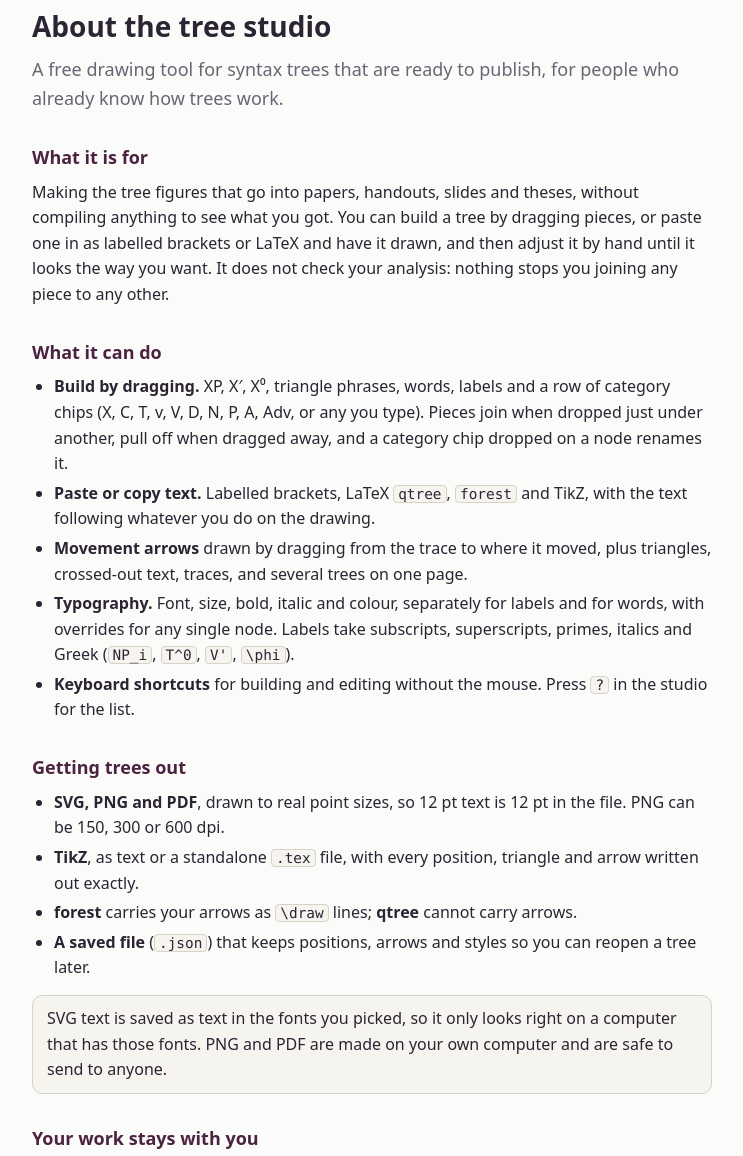
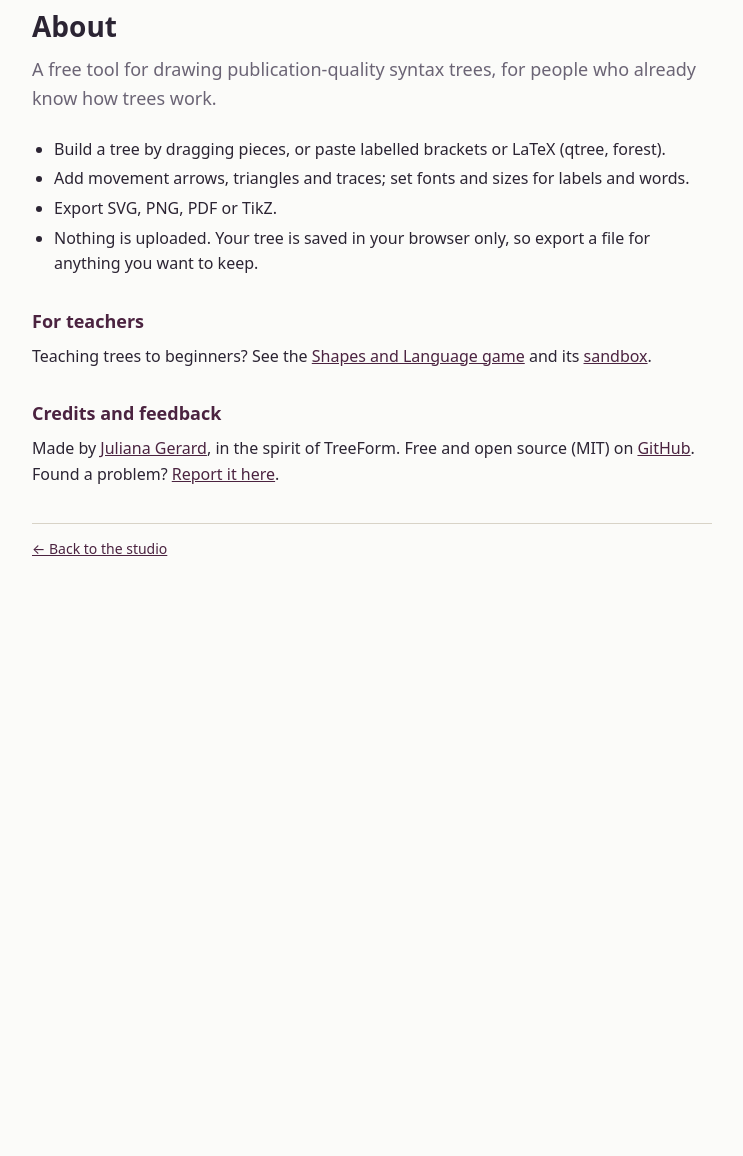
Before and after one commit to jjgerard/trees, a plain HTML site: page about.html in a window 1280 px wide. Shown: the part 76-1232 px from the top of the page, without its empty margins (268-1011 px from the left). After the commit the page ends 800 px from the top, so only its background shows below. Drawn offline with Linux system fonts and the light colour scheme.

Commit message:
About page: much shorter; add credits, a problem-report link, and links to the Shapes game and sandbox for teachers
Co-Authored-By: Claude Sonnet 5.5 <noreply@anthropic.com>
Claude-Session: https://claude.ai/code/session_01C5pFf4V3tVo8LaetQo3xph

```diff
--- a/about.html
+++ b/about.html
@@ -16,48 +16,24 @@
 </header>
 
 <main>
-  <h1>About the tree studio</h1>
-  <p class="lede">A free drawing tool for syntax trees that are ready to publish, for people who already know how trees work.</p>
+  <h1>About</h1>
+  <p class="lede">A free tool for drawing publication-quality syntax trees, for people who already know how trees work.</p>
 
-  <h2>What it is for</h2>
-  <p>Making the tree figures that go into papers, handouts, slides and theses, without compiling anything to see what you got.
-  You can build a tree by dragging pieces, or paste one in as labelled brackets or LaTeX and have it drawn, and then adjust it
-  by hand until it looks the way you want. It does not check your analysis: nothing stops you joining any piece to any other.</p>
-
-  <h2>What it can do</h2>
   <ul>
-    <li><b>Build by dragging.</b> XP, X′, X⁰, triangle phrases, words, labels and a row of category chips (X, C, T, v, V, D, N, P, A, Adv, or any you type).
-    Pieces join when dropped just under another, pull off when dragged away, and a category chip dropped on a node renames it.</li>
-    <li><b>Paste or copy text.</b> Labelled brackets, LaTeX <code>qtree</code>, <code>forest</code> and TikZ, with the text following whatever you do on the drawing.</li>
-    <li><b>Movement arrows</b> drawn by dragging from the trace to where it moved, plus triangles, crossed-out text, traces, and several trees on one page.</li>
-    <li><b>Typography.</b> Font, size, bold, italic and colour, separately for labels and for words, with overrides for any single node.
-    Labels take subscripts, superscripts, primes, italics and Greek (<code>NP_i</code>, <code>T^0</code>, <code>V'</code>, <code>\phi</code>).</li>
-    <li><b>Keyboard shortcuts</b> for building and editing without the mouse. Press <kbd>?</kbd> in the studio for the list.</li>
+    <li>Build a tree by dragging pieces, or paste labelled brackets or LaTeX (qtree, forest).</li>
+    <li>Add movement arrows, triangles and traces; set fonts and sizes for labels and words.</li>
+    <li>Export SVG, PNG, PDF or TikZ.</li>
+    <li>Nothing is uploaded. Your tree is saved in your browser only, so export a file for anything you want to keep.</li>
   </ul>
 
-  <h2>Getting trees out</h2>
-  <ul>
-    <li><b>SVG, PNG and PDF</b>, drawn to real point sizes, so 12&nbsp;pt text is 12&nbsp;pt in the file. PNG can be 150, 300 or 600&nbsp;dpi.</li>
-    <li><b>TikZ</b>, as text or a standalone <code>.tex</code> file, with every position, triangle and arrow written out exactly.</li>
-    <li><b>forest</b> carries your arrows as <code>\draw</code> lines; <b>qtree</b> cannot carry arrows.</li>
-    <li><b>A saved file</b> (<code>.json</code>) that keeps positions, arrows and styles so you can reopen a tree later.</li>
-  </ul>
-  <div class="note">SVG text is saved as text in the fonts you picked, so it only looks right on a computer that has those fonts.
-  PNG and PDF are made on your own computer and are safe to send to anyone.</div>
+  <h2>For teachers</h2>
+  <p>Teaching trees to beginners? See the <a href="https://jjgerard.github.io/shapes/">Shapes and Language game</a>
+  and its <a href="https://jjgerard.github.io/shapes/sandbox.html">sandbox</a>.</p>
 
-  <h2>Your work stays with you</h2>
-  <p>Trees are saved in your own browser so a refresh does not lose them. Nothing is uploaded: there is no account and no server that
-  receives your trees. Clearing your browser&rsquo;s site data removes the saved tree, so use <b>Export &rarr; Save this tree as a file</b>
-  for anything you want to keep.</p>
-
-  <h2>Open source</h2>
-  <p>The studio is a single static page with no build step and no dependencies, released under the MIT licence. The source is at
-  <a href="https://github.com/jjgerard/trees">github.com/jjgerard/trees</a>. You can download the repository and open <code>index.html</code>
-  to run it offline, or host it anywhere.</p>
-
-  <h2>Credits</h2>
-  <p>The drag-to-build approach is in the spirit of TreeForm, and the export formats are meant to slot into the LaTeX tools
-  syntacticians already use (<code>qtree</code>, <code>forest</code>, TikZ).</p>
+  <h2>Credits and feedback</h2>
+  <p>Made by <a href="https://github.com/jjgerard">Juliana Gerard</a>, in the spirit of TreeForm.
+  Free and open source (MIT) on <a href="https://github.com/jjgerard/trees">GitHub</a>.
+  Found a problem? <a href="https://github.com/jjgerard/trees/issues">Report it here</a>.</p>
 
   <footer><a href="index.html">&larr; Back to the studio</a></footer>
 </main>
```
